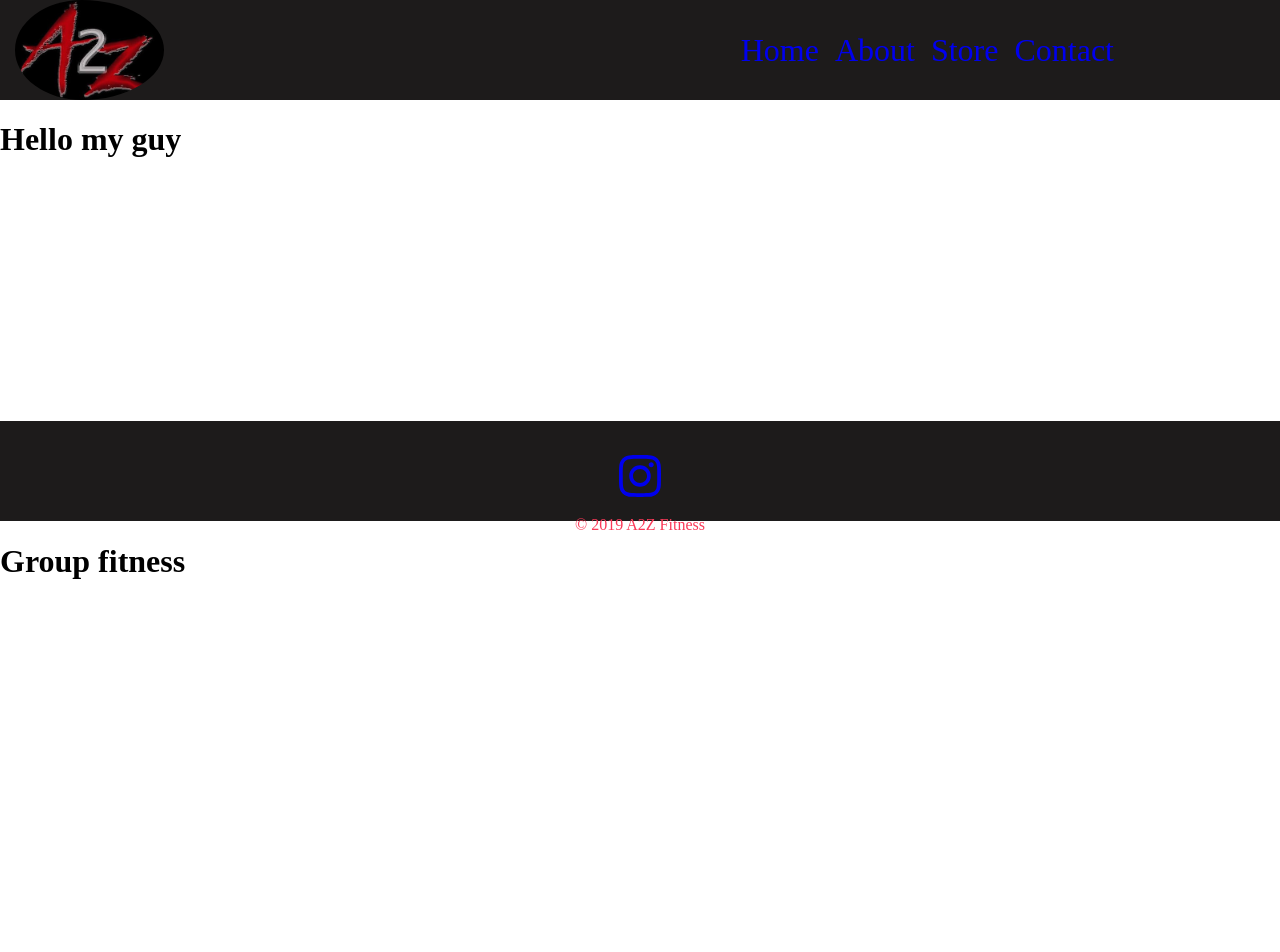
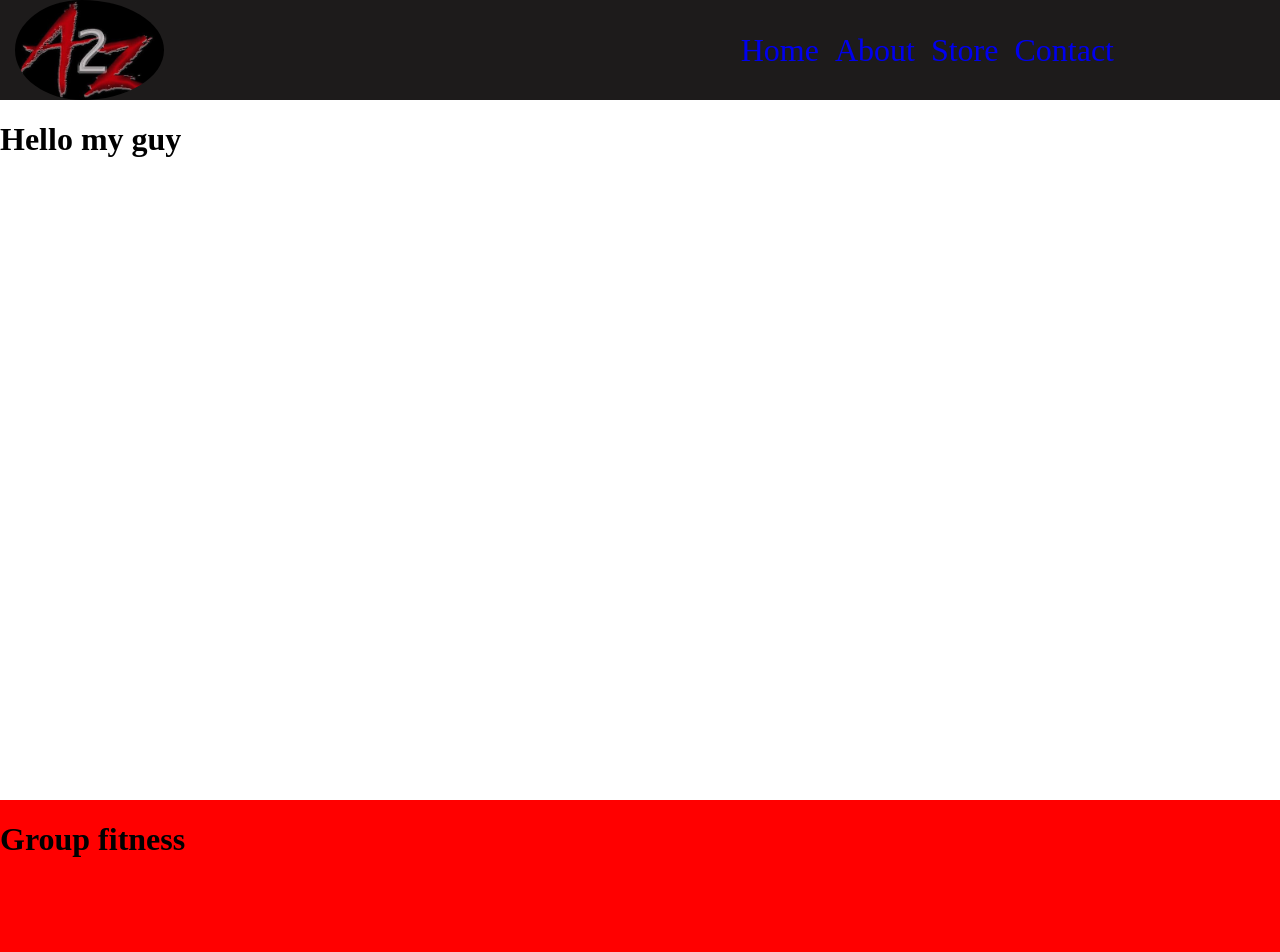
Before and after one commit to mohamedx25/a2z_fitness, a Gatsby app: page / in a window 1280 px wide. Shown: the top 952 px of the page. Built offline with nearby package versions, Linux system fonts and the light colour scheme.

Commit message:
fix layout
Have to add pictures and text for home page

```diff
--- a/src/components/index.css
+++ b/src/components/index.css
@@ -1,21 +1,26 @@
 .container{
-    height: 300px;
+    height: 100%;
     width: 100%;
-
+    display: flex;
+    flex-direction: column;
 }
 .intro{
-    height: 400px;
+    height: 700px;
     width: 100%;
+    background-image:
 }
 .group-training{
-    height: 400px;
+    height: 500px;
     width: 100%;
+    background-color: red
 }
 .sports-training{
     height: 400px;
     width: 100%;
+    background-color: darkmagenta;
 }
 .personal-training{
     height: 400px;
     width: 100%;
+    background-color: aqua;
 }
--- a/src/components/layout.css
+++ b/src/components/layout.css
@@ -5,6 +5,9 @@
 }
 body{
     margin: 0;
+    display: flex;
+    flex-direction: column;
+    overflow: auto;
 }
 .header{
     background-color: rgb(29, 27, 27);
@@ -12,6 +15,8 @@ body{
     font-weight: 400;
     color: red;
     height: 100px;
+    overflow: hidden;
+
 }
 
 .logo{
@@ -34,11 +39,11 @@ body{
 }
 .footer{
     background-color: rgb(29, 27, 27);
-    color: whitesmoke;
     display: block;
     width: 100%;
-    height: 100px;
-    position: fixed;
+    height: 120px;
+    position: sticky;
+    overflow: auto;
 }
 .icons{
     list-style-type: none;
--- a/src/pages/index.js
+++ b/src/pages/index.js
@@ -13,6 +13,7 @@ export default() => (
         <div className='container'>
             <div className='intro'>
                 <h1>Hello my guy</h1>
+
             </div>
             <div className='group-training'>
                 <h1>Group fitness</h1>
```
